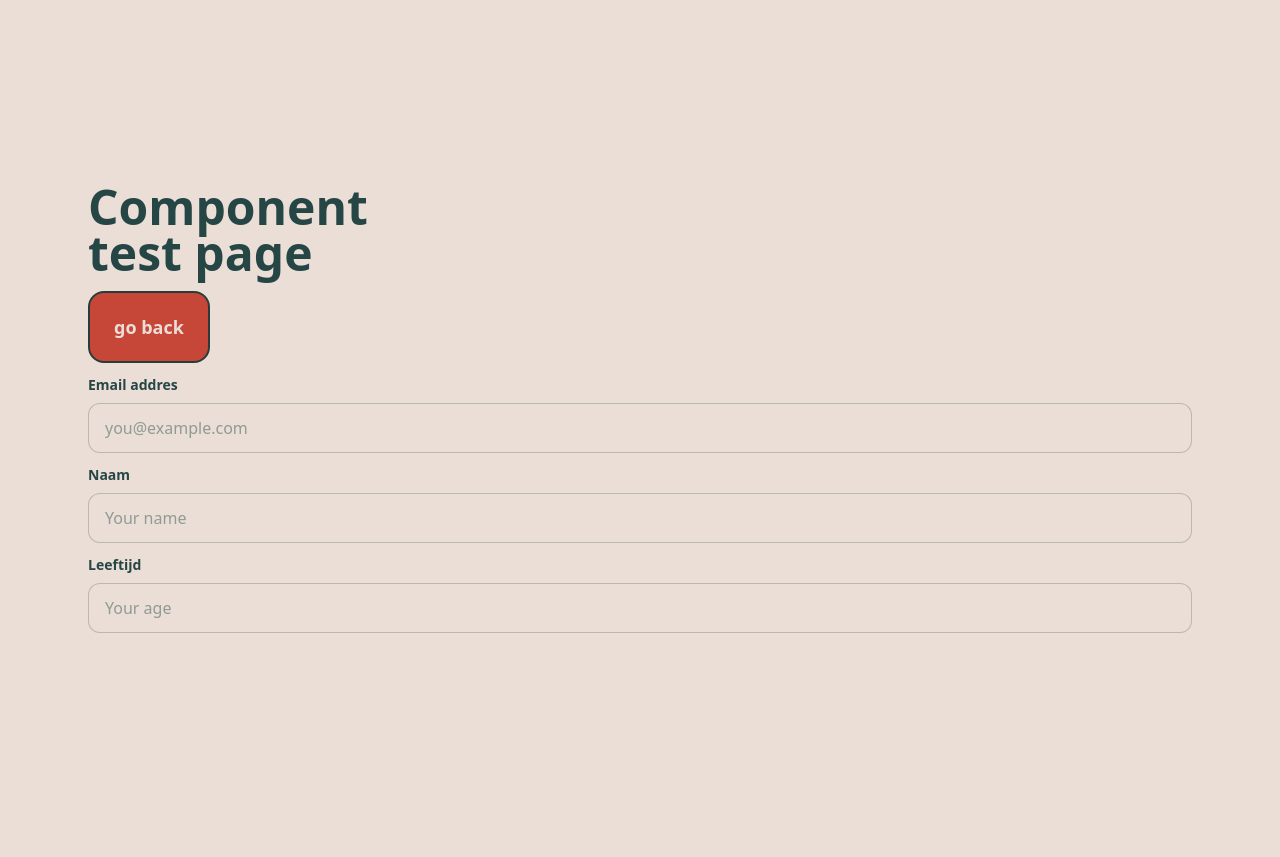
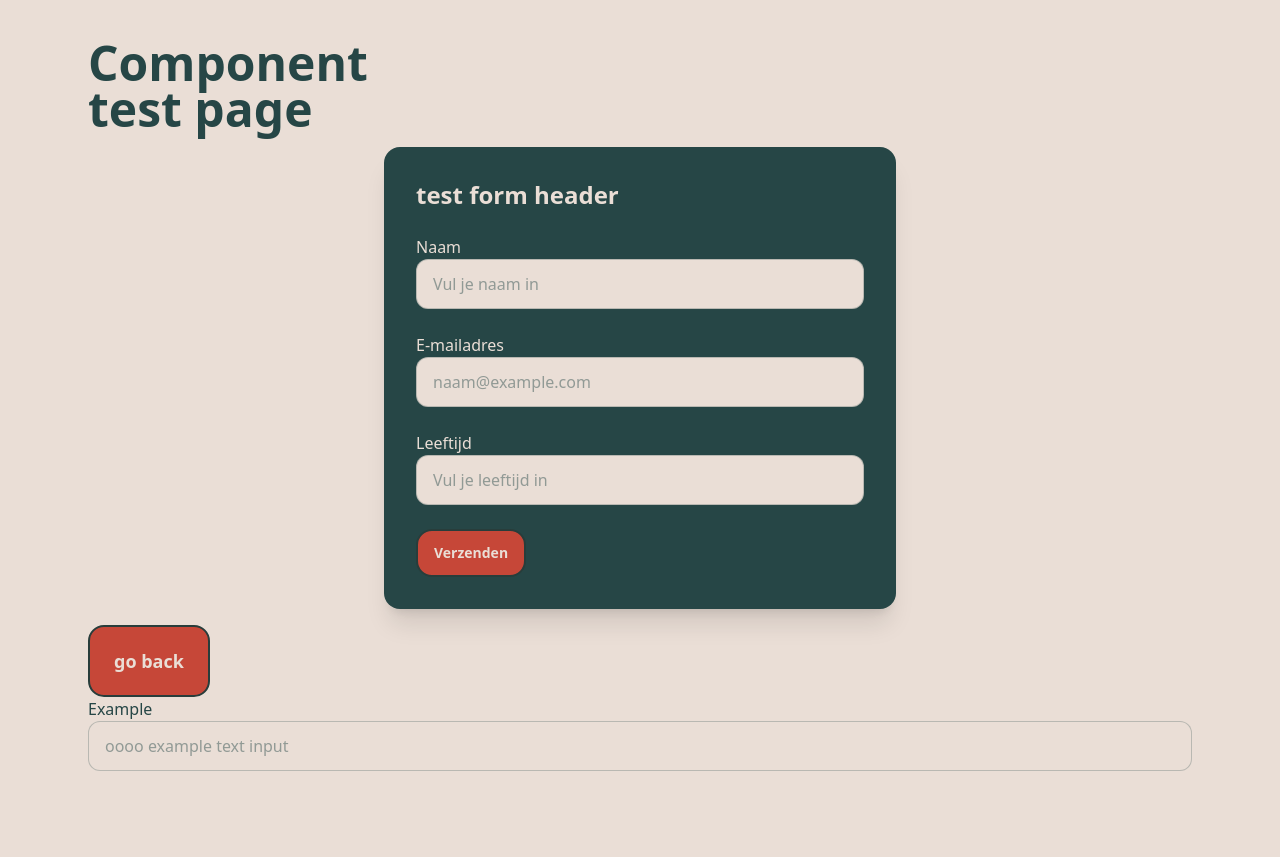
Before and after one commit to 1z-dev/Enquete-WebApp, a Laravel app: page /test in a window 1280 px wide. Shown: the part 68-925 px from the top of the page. After the commit the page ends 839 px from the top, so only its background shows below. Run offline with Laravel 12, Linux system fonts and the light colour scheme.

Commit message:
form component demo
nog niet klaar, niet flexibel. daarnaast heb ik wat kleine style changes gemaakt aan index

```diff
--- /dev/null
+++ b/albertheijn/resources/views/components/form.blade.php
@@ -0,0 +1,38 @@
+ <div class="max-w-lg mx-auto bg-[#264646] p-8 m-4 rounded-2xl shadow-xl">
+    <form method="POST" action="#" class="space-y-6">
+        @csrf
+        <h2 class="text-2xl font-bold text-[#EADED6]">
+            {{ $header }}
+        </h2>
+        <x-textinput
+            name="name"
+            label="Naam"
+            placeholder="Vul je naam in"
+            required
+            labelColor="text-[#EADED6]"
+        />
+
+        <x-textinput
+            name="email"
+            type="email"
+            label="E-mailadres"
+            placeholder="naam@example.com"
+            required
+            labelColor="text-[#EADED6]"
+        />
+
+        <x-textinput
+            name="age"
+            type="number"
+            label="Leeftijd"
+            placeholder="Vul je leeftijd in"
+            min="0"
+            required
+            labelColor="text-[#EADED6]"
+        />
+
+        <x-button href="#" size="small" class="mt-6">
+            Verzenden
+        </x-button>
+    </form>
+</div>
--- a/albertheijn/resources/views/components/layout.blade.php
+++ b/albertheijn/resources/views/components/layout.blade.php
@@ -22,7 +22,7 @@
             </div>
         </header>
 
-        <main class="mx-auto min-h-[calc(100vh-145px)] max-w-6xl px-6 py-16">
+        <main class="mx-auto min-h-[calc(100vh-145px)] max-w-6xl px-6">
             {{ $slot }}
         </main>
     </body>
--- a/albertheijn/resources/views/components/textinput.blade.php
+++ b/albertheijn/resources/views/components/textinput.blade.php
@@ -4,11 +4,12 @@
     'type' => 'text',
     'placeholder' => '',
     'required' => false,
+    'labelColor' => 'text-[#264646]',
 ])
 
 <div class="space-y-2">
     @if ($label)
-        <label for="{{ $name }}" class="block text-sm font-semibold text-[#264646] mt-3">
+        <label for="{{ $name }}" class="{{ $labelColor }} mt-3">
             {{ $label }}
         </label>
     @endif
--- a/albertheijn/resources/views/index.blade.php
+++ b/albertheijn/resources/views/index.blade.php
@@ -1,6 +1,6 @@
 <x-layout>
     <div class="flex min-h-[calc(100vh-145px)] flex-col">
-        <section class="flex flex-col justify-center py-30">
+        <section class="flex flex-col justify-center py-15">
             <div class="mb-10">
 
                 <h1 class="max-w-sm mb-4 text-5xl font-bold leading-[0.95] text-[#264646]">
--- a/albertheijn/resources/views/test.blade.php
+++ b/albertheijn/resources/views/test.blade.php
@@ -1,10 +1,13 @@
 <x-layout>
     <div class="flex min-h-[calc(100vh-145px)] flex-col">
-        <section class="flex flex-col justify-center py-30">
+        <section class="flex flex-col justify-center py-10">
             <div class="mb-10">
                 <h1 class="max-w-sm mb-4 text-5xl font-bold leading-[0.95] text-[#264646]">
                     Component test page
                 </h1>
+
+                <x-form header="test form header">
+                </x-form>
 
                 <x-button
                 href="/"
@@ -19,23 +22,10 @@
                 </x-button>
 
                 <x-textinput
-                    name="email"
+                    name="example"
                     type="email"
-                    label="Email addres"
-                    placeholder="you@example.com"
-                />
-                <x-textinput
-                    name="naam"
-                    type="text"
-                    label="Naam"
-                    placeholder="Your name"
-                />
-                <x-textinput
-                    name="leeftijd"
-                    type="number"
-                    label="Leeftijd"
-                    placeholder="Your age"
-                    required="true"
+                    label="Example"
+                    placeholder="oooo example text input"
                 />
             </div>
         </section>
```
